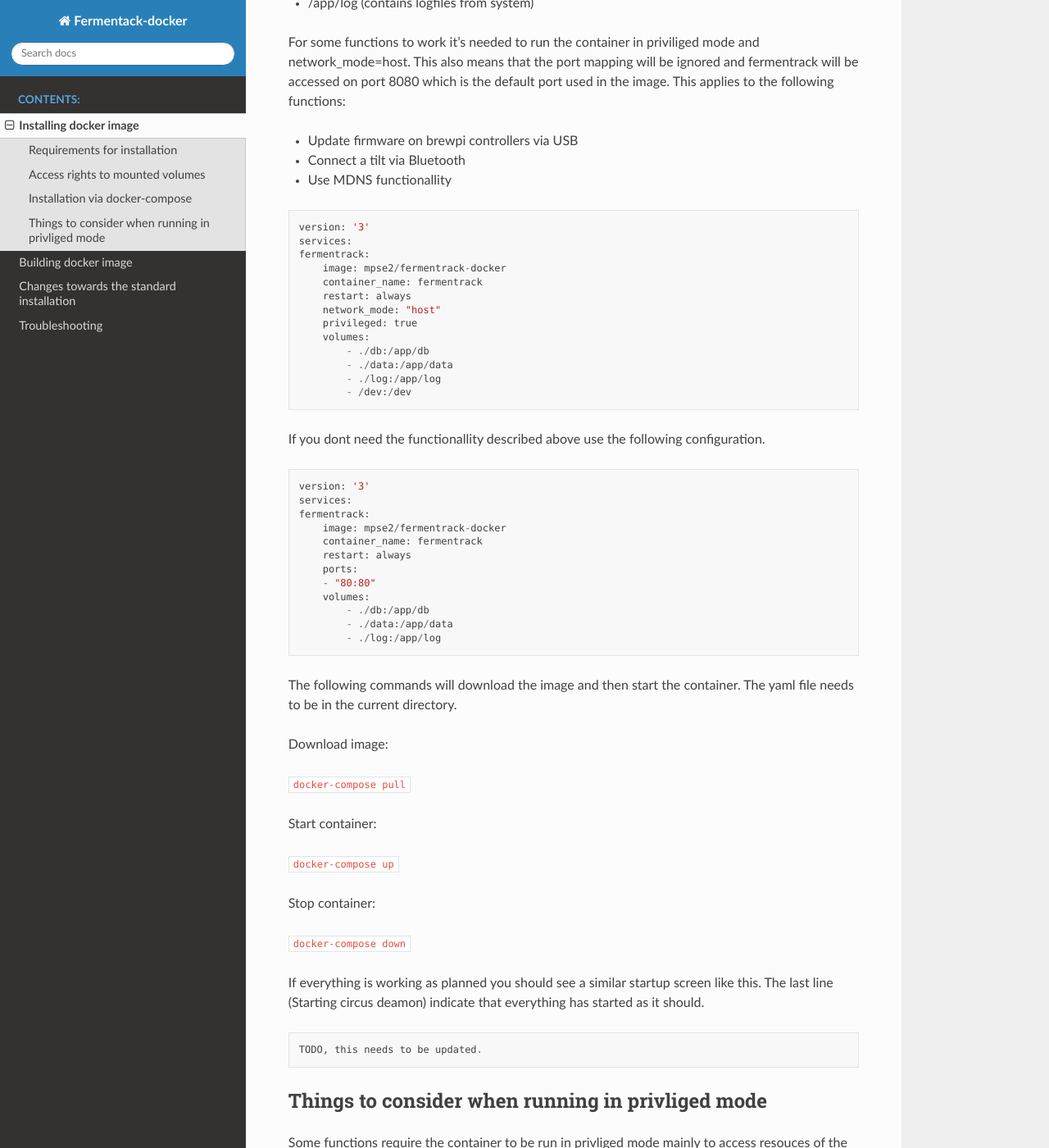
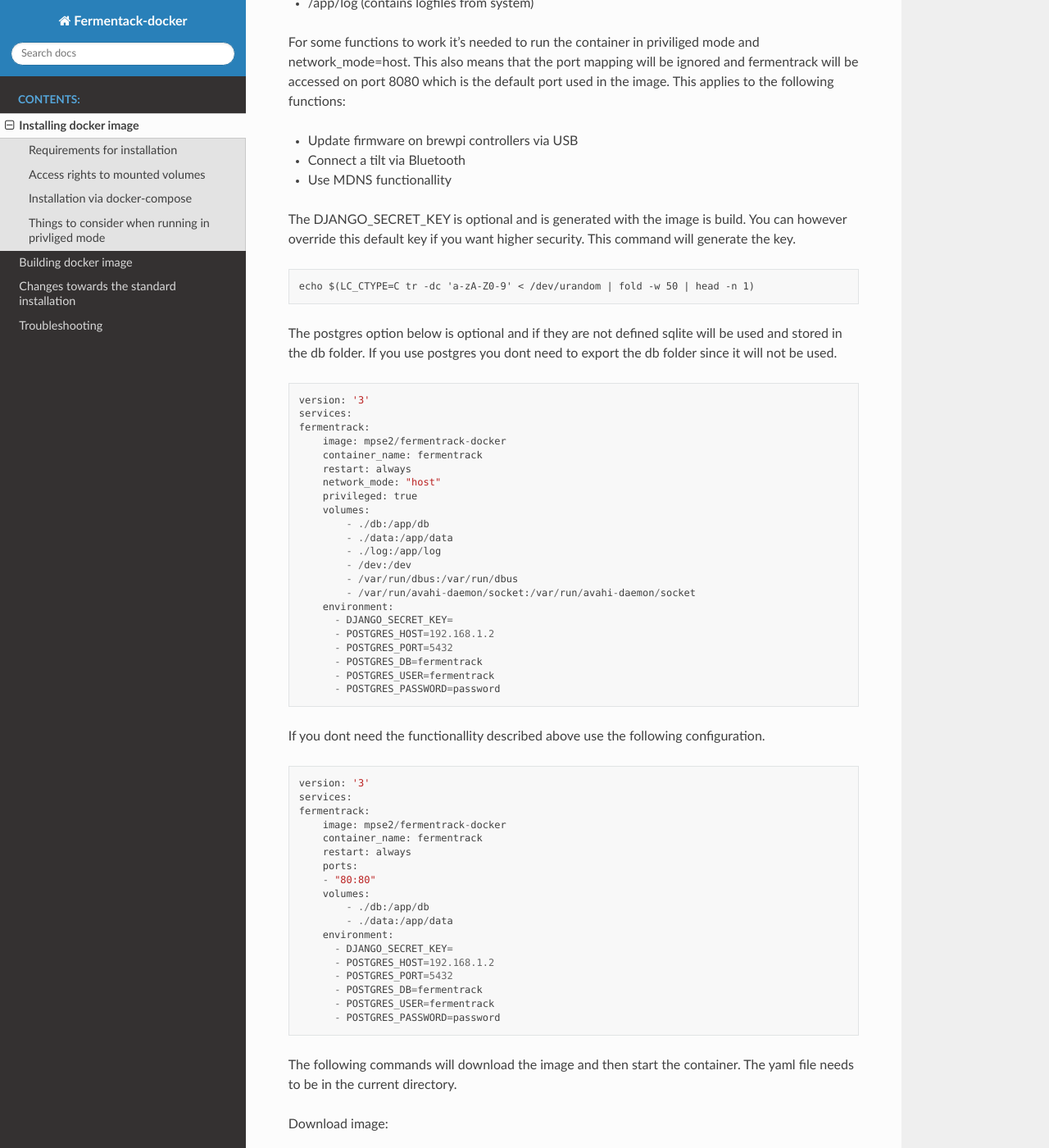
Before and after one commit to mp-se/fermentrack-docker, a Sphinx documentation site: the page built from docs/source/installation.rst, in a window 1280 px wide and 1400 px high, scrolled down 1637 px. Shown: the whole window at 82% size. Built offline with Sphinx 7.4.7 and the Read the Docs theme 2.0.0, drawn with Linux system fonts in a browser that asks for light colours.

```diff
--- a/docs/source/installation.rst
+++ b/docs/source/installation.rst
@@ -65,6 +65,17 @@ will be ignored and fermentrack will be accessed on port 8080 which is the defau
 * Connect a tilt via Bluetooth
 * Use MDNS functionallity
 
+The DJANGO_SECRET_KEY is optional and is generated with the image is build. You can however override this default key if you want higher security. This
+command will generate the key.
+
+::
+
+    echo $(LC_CTYPE=C tr -dc 'a-zA-Z0-9' < /dev/urandom | fold -w 50 | head -n 1)
+
+
+The postgres option below is optional and if they are not defined sqlite will be used and stored in the db folder. If you use postgres you dont need to
+export the db folder since it will not be used.
+
 ::
 
     version: '3'
@@ -80,7 +91,15 @@ will be ignored and fermentrack will be accessed on port 8080 which is the defau
             - ./data:/app/data
             - ./log:/app/log
             - /dev:/dev
-
+            - /var/run/dbus:/var/run/dbus
+            - /var/run/avahi-daemon/socket:/var/run/avahi-daemon/socket
+        environment:
+          - DJANGO_SECRET_KEY=
+          - POSTGRES_HOST=192.168.1.2
+          - POSTGRES_PORT=5432
+          - POSTGRES_DB=fermentrack
+          - POSTGRES_USER=fermentrack
+          - POSTGRES_PASSWORD=password
 
 If you dont need the functionallity described above use the following configuration.
 
@@ -97,7 +116,13 @@ If you dont need the functionallity described above use the following configurat
         volumes:
             - ./db:/app/db
             - ./data:/app/data
-            - ./log:/app/log
+        environment:
+          - DJANGO_SECRET_KEY=
+          - POSTGRES_HOST=192.168.1.2
+          - POSTGRES_PORT=5432
+          - POSTGRES_DB=fermentrack
+          - POSTGRES_USER=fermentrack
+          - POSTGRES_PASSWORD=password
 
 
 The following commands will download the image and then start the container. The yaml file needs to be in the current directory.
```
Also changed, not shown: docs/source/troubleshooting.rst (+5 -17 lines), 1 other file.
